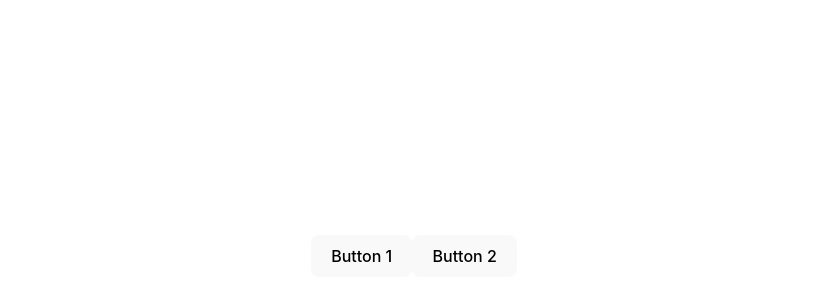
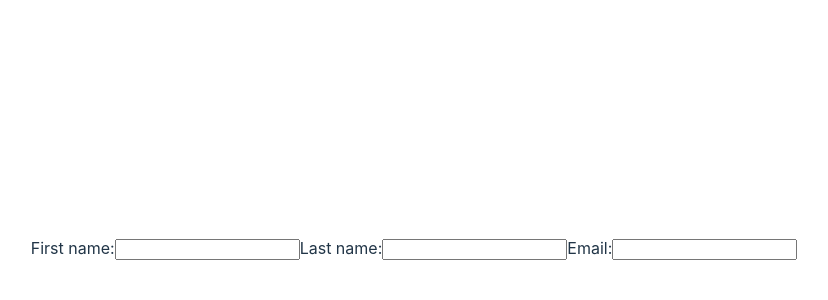
Before and after one commit to aleksandresher/react-course, a React (Vite) app: page / in a window 1280 px wide. Shown: the part 144-444 px from the top of the page, without its empty margins (226-1054 px from the left). Built offline with nearby package versions, Linux system fonts and the light colour scheme.

Commit message:
update object in state using spread syntax

```diff
--- a/src/App.jsx
+++ b/src/App.jsx
@@ -2,28 +2,44 @@ import { useState } from "react";
 import "./App.css";
 
 function App() {
+  const [person, setPerson] = useState({
+    firstName: "",
+    lastName: "",
+    email: "",
+  });
+
+  function handleChange(field, value) {
+    setPerson((prev) => ({
+      ...prev,
+      [field]: value,
+    }));
+  }
   return (
-    <div
-      onClick={() => {
-        alert("Button wrapper div was clicked");
-      }}
-    >
-      <button
-        onClick={(e) => {
-          e.stopPropagation();
-          alert("first button was clicked");
-        }}
-      >
-        Button 1
-      </button>
-      <button
-        onClick={(e) => {
-          e.stopPropagation();
-          alert("second button was clicked");
-        }}
-      >
-        Button 2
-      </button>
+    <div>
+      <label>
+        First name:
+        <input
+          value={person.firstName}
+          onChange={(e) => handleChange("firstName", e.target.value)}
+        />
+      </label>
+      <label>
+        Last name:
+        <input
+          value={person.lastName}
+          onChange={(e) => handleChange("lastName", e.target.value)}
+        />
+      </label>
+      <label>
+        Email:
+        <input
+          value={person.email}
+          onChange={(e) => handleChange("email", e.target.value)}
+        />
+      </label>
+      <p>
+        {person.firstName} {person.lastName} {person.email}
+      </p>
     </div>
   );
 }
```
